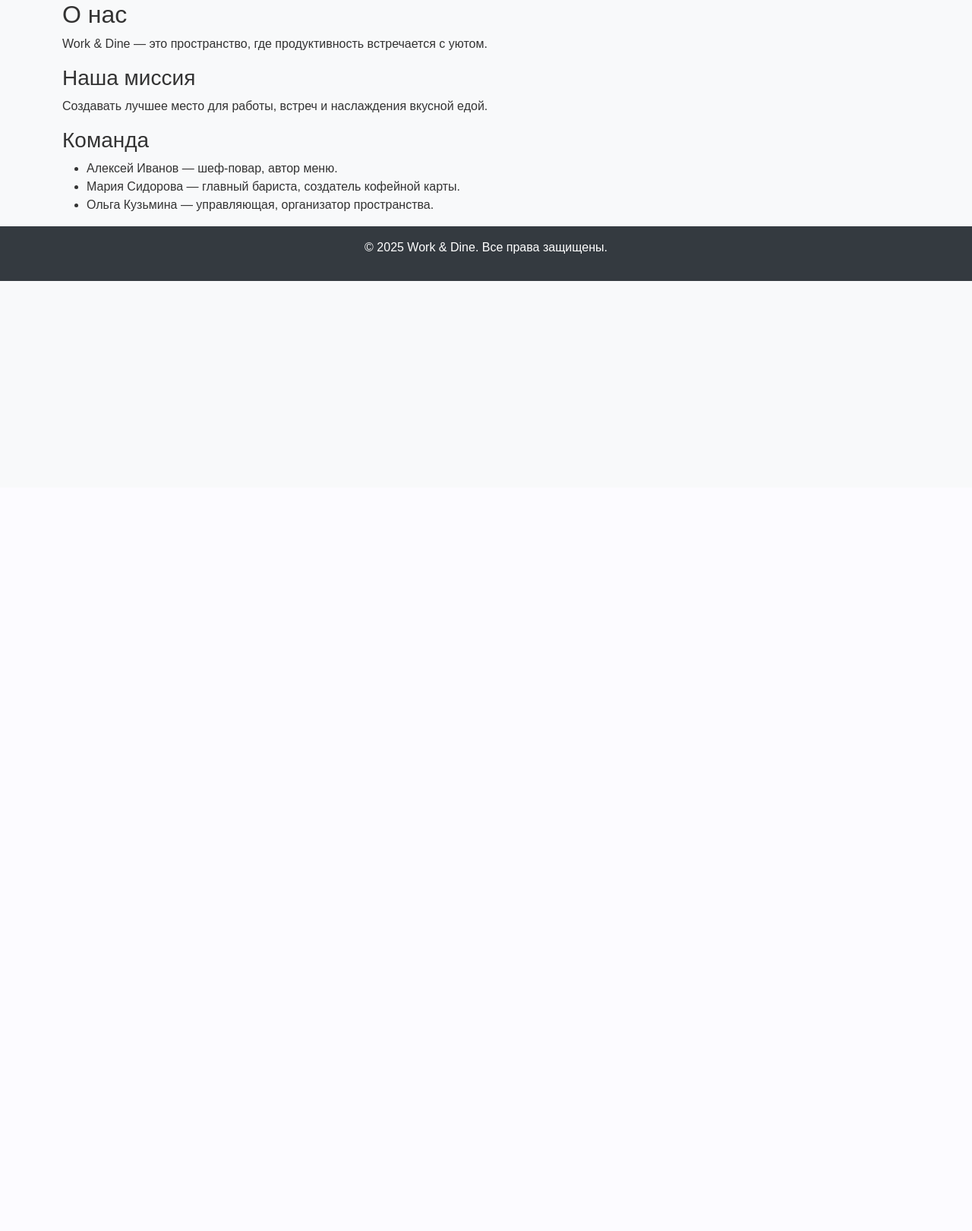
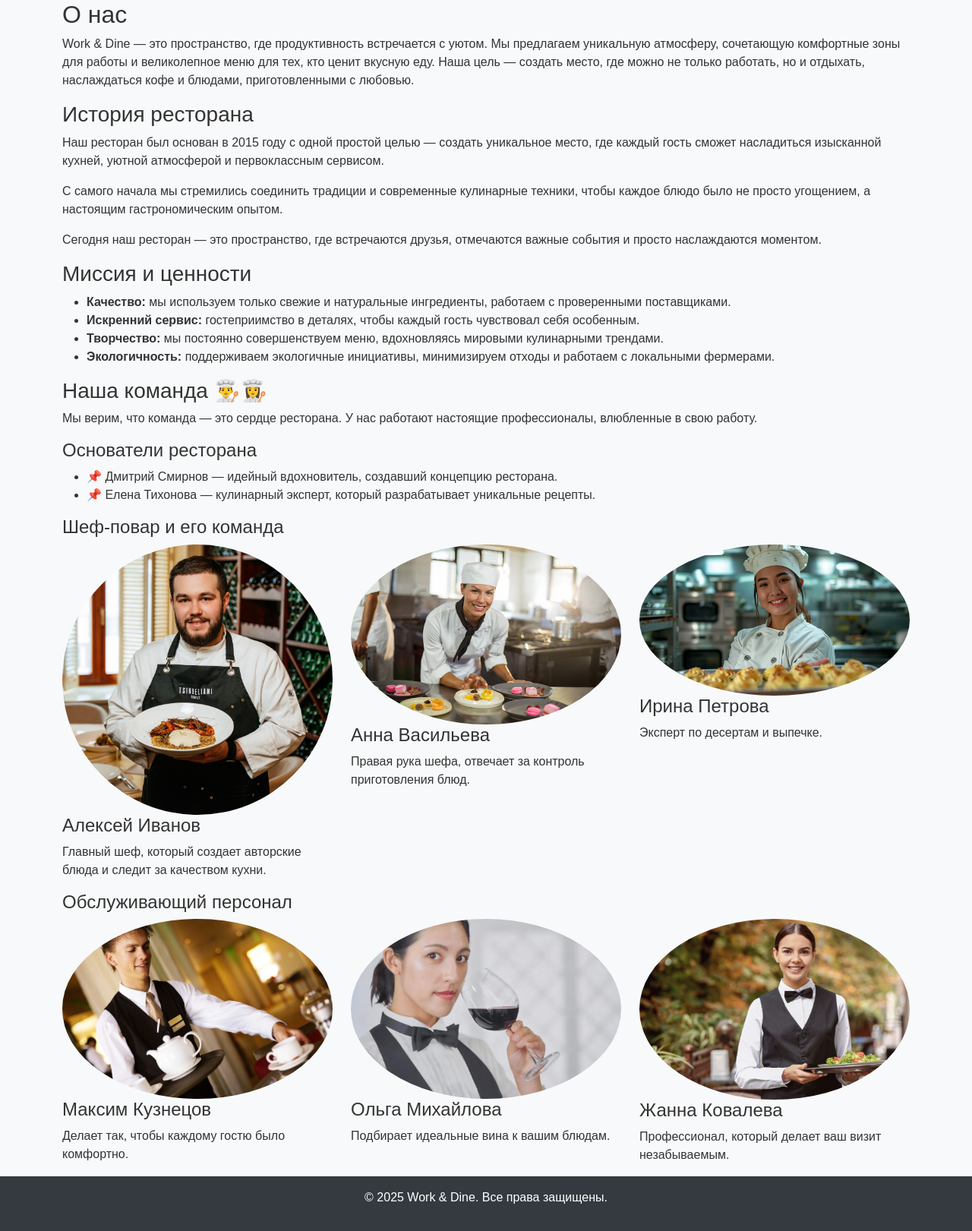
Before and after one commit to miha235/Restaurant_booking, a Django app: page /about/ in a window 1280 px wide. Shown: the part 158-1779 px from the top of the page at 76% size. Before the commit the page ends 528 px from the top, so only its background shows below. Run offline with Django 5.2, Linux system fonts and the light colour scheme.

Commit message:
Изменение шаблонов

```diff
--- a/reservations/templates/about.html
+++ b/reservations/templates/about.html
@@ -6,14 +6,78 @@
 {% block content %}
 <div class="container">
   <h2>О нас</h2>
-  <p>Work & Dine — это пространство, где продуктивность встречается с уютом.</p>
-  <h3>Наша миссия</h3>
-  <p>Создавать лучшее место для работы, встреч и наслаждения вкусной едой.</p>
-  <h3>Команда</h3>
+  <p>Work & Dine — это пространство, где продуктивность встречается с уютом. Мы предлагаем уникальную атмосферу, сочетающую комфортные зоны для работы и великолепное меню для тех, кто ценит вкусную еду. Наша цель — создать место, где можно не только работать, но и отдыхать, наслаждаться кофе и блюдами, приготовленными с любовью.</p>
+
+  <h3>История ресторана</h3>
+  <p>Наш ресторан был основан в 2015 году с одной простой целью — создать уникальное место, где каждый гость сможет насладиться изысканной кухней, уютной атмосферой и первоклассным сервисом.</p>
+  <p>С самого начала мы стремились соединить традиции и современные кулинарные техники, чтобы каждое блюдо было не просто угощением, а настоящим гастрономическим опытом.</p>
+  <p>Сегодня наш ресторан — это пространство, где встречаются друзья, отмечаются важные события и просто наслаждаются моментом.</p>
+
+  <h3>Миссия и ценности</h3>
   <ul>
-    <li>Алексей Иванов — шеф-повар, автор меню.</li>
-    <li>Мария Сидорова — главный бариста, создатель кофейной карты.</li>
-    <li>Ольга Кузьмина — управляющая, организатор пространства.</li>
+    <li><strong>Качество:</strong> мы используем только свежие и натуральные ингредиенты, работаем с проверенными поставщиками.</li>
+    <li><strong>Искренний сервис:</strong> гостеприимство в деталях, чтобы каждый гость чувствовал себя особенным.</li>
+    <li><strong>Творчество:</strong> мы постоянно совершенствуем меню, вдохновляясь мировыми кулинарными трендами.</li>
+    <li><strong>Экологичность:</strong> поддерживаем экологичные инициативы, минимизируем отходы и работаем с локальными фермерами.</li>
   </ul>
+
+  <h3>Наша команда 👨‍🍳👩‍🍳</h3>
+  <p>Мы верим, что команда — это сердце ресторана. У нас работают настоящие профессионалы, влюбленные в свою работу.</p>
+
+  <h4>Основатели ресторана</h4>
+  <ul>
+    <li>📌 Дмитрий Смирнов — идейный вдохновитель, создавший концепцию ресторана.</li>
+    <li>📌 Елена Тихонова — кулинарный эксперт, который разрабатывает уникальные рецепты.</li>
+  </ul>
+
+  <h4>Шеф-повар и его команда</h4>
+  <div class="row">
+    <div class="col-md-4">
+      <div class="team-member">
+        <img src="/static/images/alexey_ivanov.jpg" alt="Алексей Иванов" class="img-fluid rounded-circle">
+        <h4>Алексей Иванов</h4>
+        <p>Главный шеф, который создает авторские блюда и следит за качеством кухни.</p>
+      </div>
+    </div>
+    <div class="col-md-4">
+      <div class="team-member">
+        <img src="/static/images/su_chef.jpg" alt="Анна Васильева" class="img-fluid rounded-circle">
+        <h4>Анна Васильева</h4>
+        <p>Правая рука шефа, отвечает за контроль приготовления блюд.</p>
+      </div>
+    </div>
+    <div class="col-md-4">
+      <div class="team-member">
+        <img src="/static/images/chef_pastry.jpg" alt="Ирина Петрова" class="img-fluid rounded-circle">
+        <h4>Ирина Петрова</h4>
+        <p>Эксперт по десертам и выпечке.</p>
+      </div>
+    </div>
+  </div>
+
+  <h4>Обслуживающий персонал</h4>
+  <div class="row">
+    <div class="col-md-4">
+      <div class="team-member">
+        <img src="/static/images/manager.jpg" alt="Максим Кузнецов" class="img-fluid rounded-circle">
+        <h4>Максим Кузнецов</h4>
+        <p>Делает так, чтобы каждому гостю было комфортно.</p>
+      </div>
+    </div>
+    <div class="col-md-4">
+      <div class="team-member">
+        <img src="/static/images/sommelier.jpg" alt="Ольга Михайлова" class="img-fluid rounded-circle">
+        <h4>Ольга Михайлова</h4>
+        <p>Подбирает идеальные вина к вашим блюдам.</p>
+      </div>
+    </div>
+    <div class="col-md-4">
+      <div class="team-member">
+        <img src="/static/images/waiter_barista.jpg" alt="Артем Ковалев" class="img-fluid rounded-circle">
+        <h4>Жанна Ковалева</h4>
+        <p>Профессионал, который делает ваш визит незабываемым.</p>
+      </div>
+    </div>
+  </div>
 </div>
 {% endblock %}
```
Also changed, not shown: reservations/templates/contact.html (+30 -17 lines).
